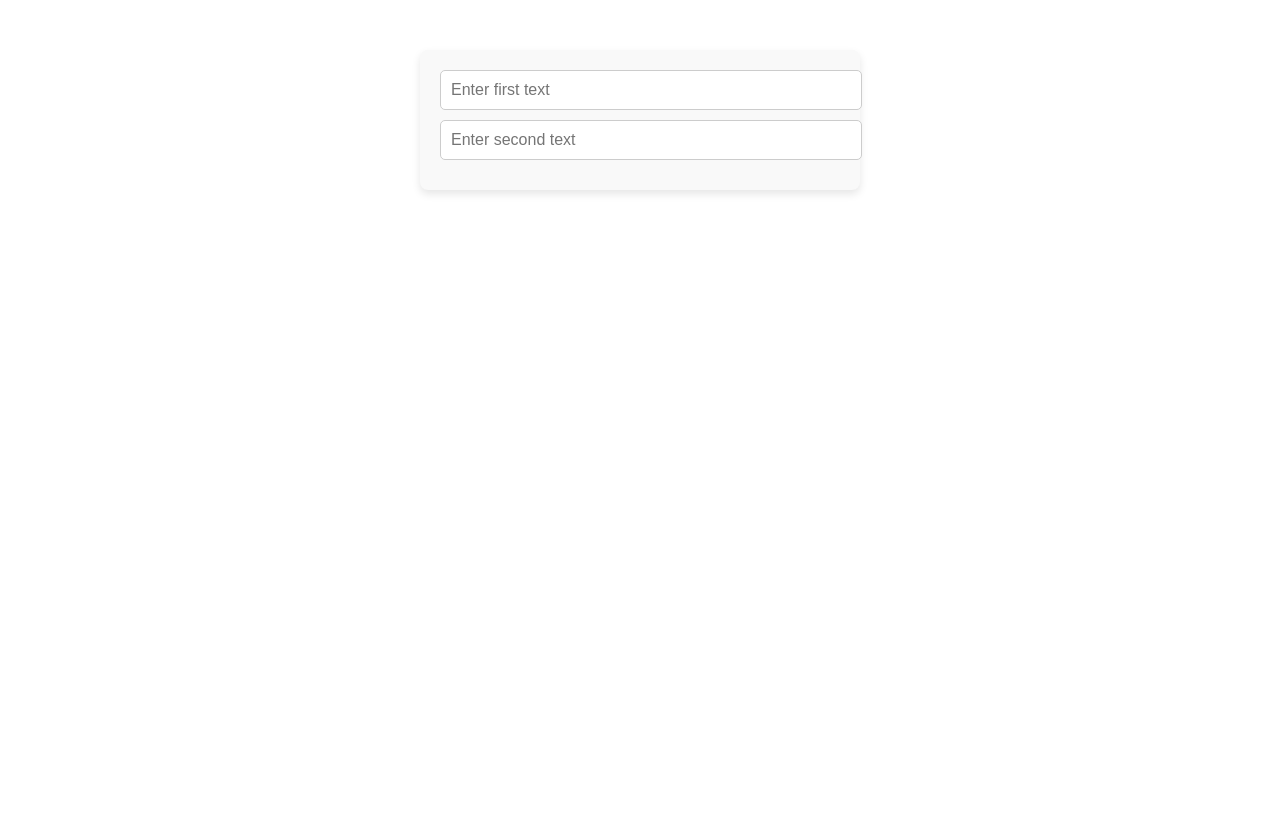
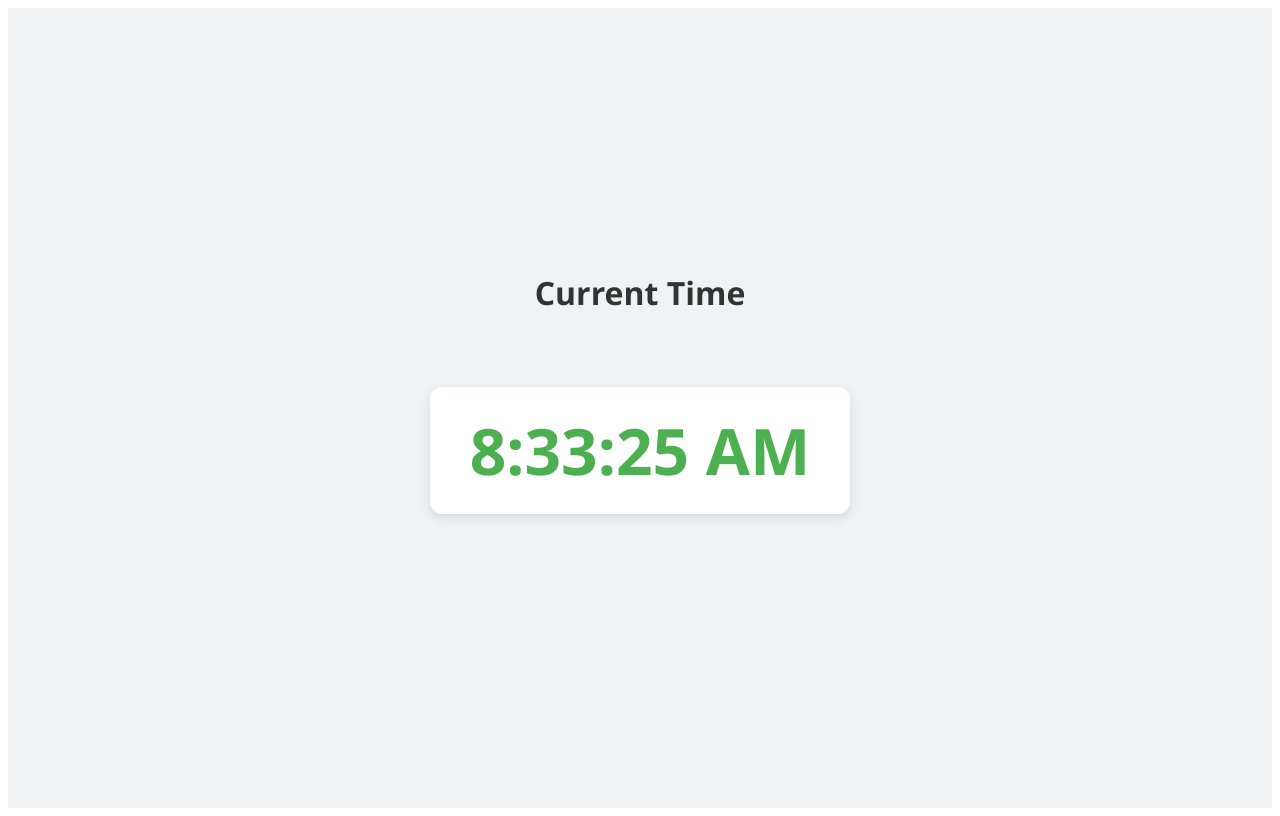
Before and after one commit to sayyedrabeeh/Python-FullStack, a React (Create React App) app in the folder full_react/: page / in a window 1280 px wide. Built offline with nearby package versions, Linux system fonts and the light colour scheme.

Commit message:
react pratical clock

```diff
--- a/full_react/src/index.js
+++ b/full_react/src/index.js
@@ -8,11 +8,12 @@ import ReactDOM from 'react-dom/client';
 // import Test from './react1/pratical/classcomponent';
 // import Upper from './react1/pratical/customhook';
 // import Todo from './react1/pratical/Todo';
-import Match from './react1/pratical/match-field';
+// import Match from './react1/pratical/match-field';
+import Time from './react1/pratical/time';
 
 const root = ReactDOM.createRoot(document.getElementById('root'));
 root.render(
   <React.StrictMode>
-    <Match />
+    <Time />
   </React.StrictMode>
 );
--- /dev/null
+++ b/full_react/src/react1/pratical/time.jsx
@@ -0,0 +1,48 @@
+import React, { useEffect, useState } from "react";
+
+function Time() {
+  const [time, setTime] = useState(new Date().toLocaleTimeString());
+
+  useEffect(() => {
+    const interval = setInterval(() => {
+      setTime(new Date().toLocaleTimeString());
+    }, 1000);
+
+    return () => clearInterval(interval);
+  }, []);
+
+  const styles = {
+    container: {
+      display: "flex",
+      flexDirection: "column",
+      alignItems: "center",
+      justifyContent: "center",
+      height: "100vh",
+      backgroundColor: "#f0f2f5",
+      fontFamily: "'Segoe UI', Tahoma, Geneva, Verdana, sans-serif",
+    },
+    title: {
+      fontSize: "2rem",
+      marginBottom: "20px",
+      color: "#333",
+    },
+    time: {
+      fontSize: "4rem",
+      fontWeight: "bold",
+      color: "#4CAF50",
+      background: "#fff",
+      padding: "20px 40px",
+      borderRadius: "12px",
+      boxShadow: "0 4px 12px rgba(0,0,0,0.1)",
+    },
+  };
+
+  return (
+    <div style={styles.container}>
+      <h1 style={styles.title}>Current Time</h1>
+      <h2 style={styles.time}>{time}</h2>
+    </div>
+  );
+}
+
+export default Time;
```
